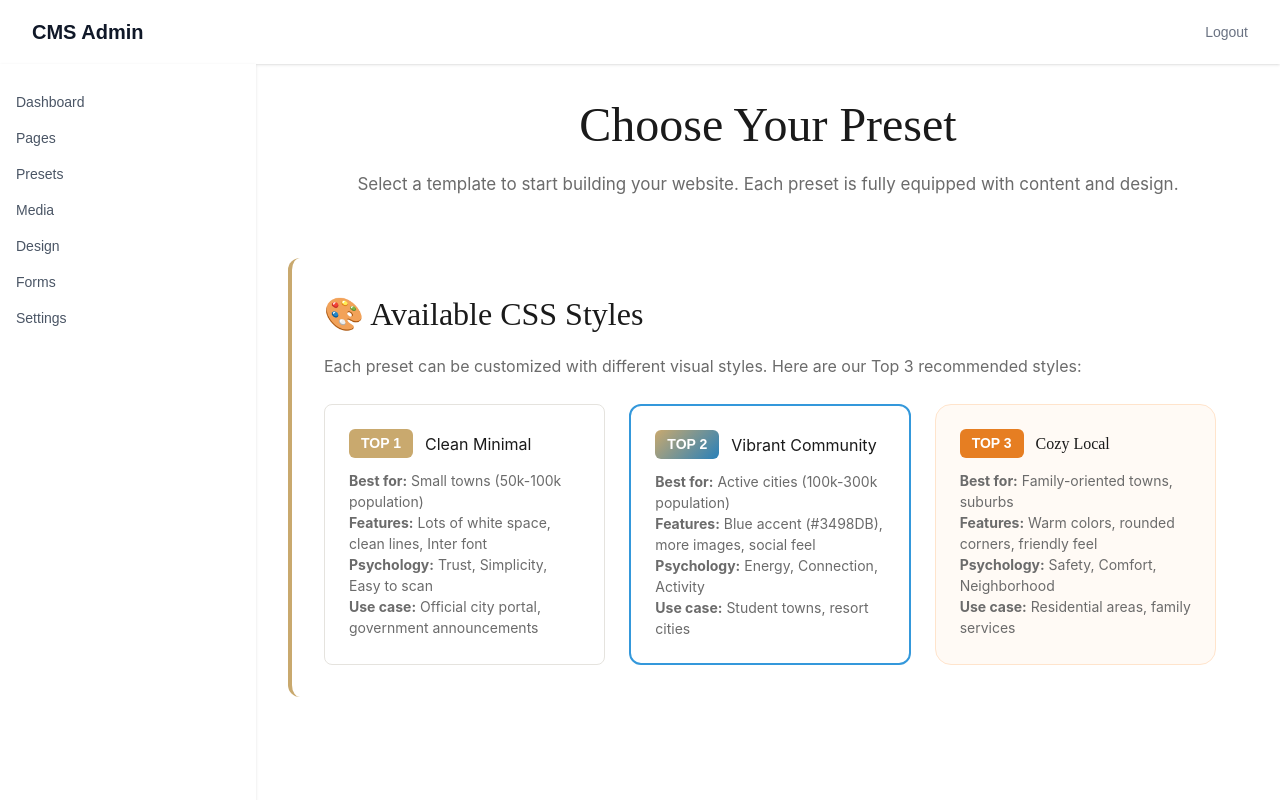
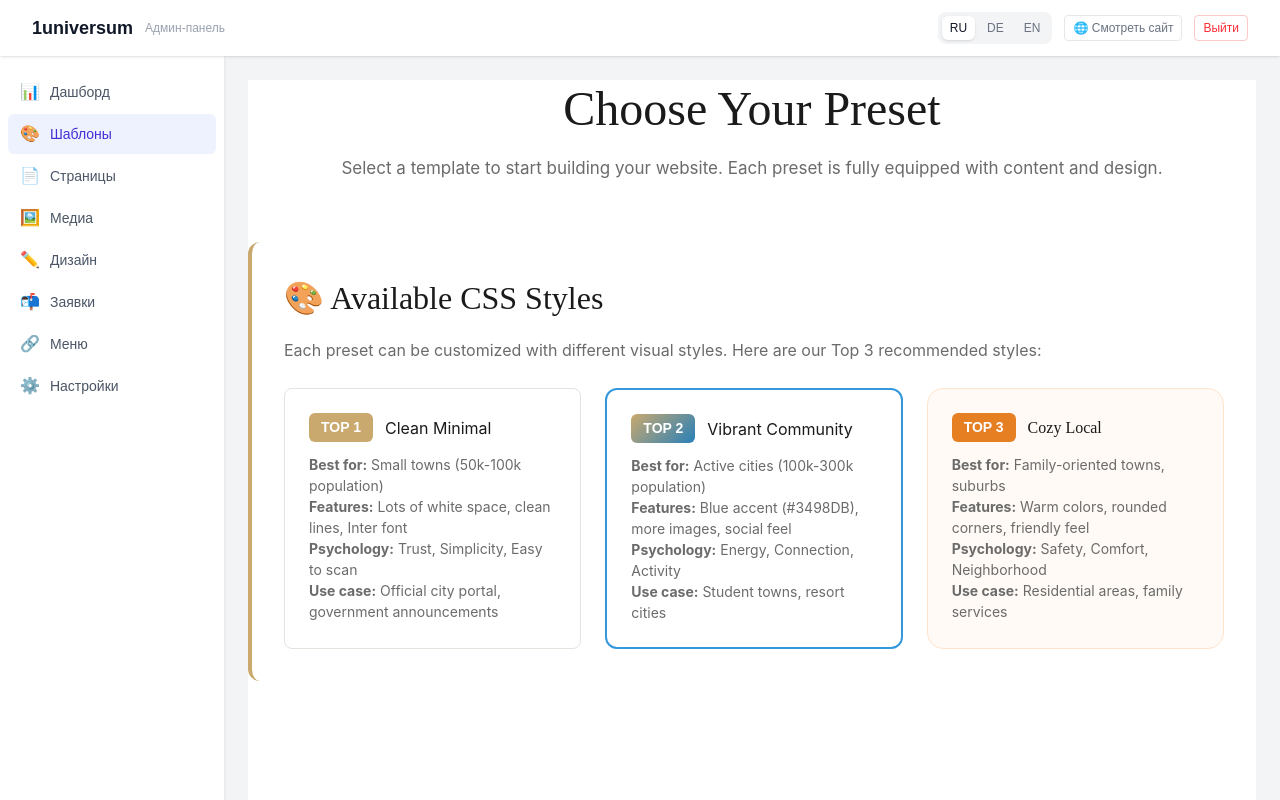
Before and after one commit to Tor2024/uiniversum, a Next.js app: page /admin/presets in a window 1280 px wide. Shown: the top 800 px of the page. Built offline with nearby package versions, Linux system fonts and the light colour scheme.

Commit message:
feat: russian admin UI + language switcher + presets in sidebar

```diff
--- /dev/null
+++ b/src/app/admin/components/AdminLayoutClient.tsx
@@ -0,0 +1,169 @@
+'use client'
+
+import Link from 'next/link'
+import { usePathname, useRouter } from 'next/navigation'
+import { useState, useEffect } from 'react'
+
+type AdminLang = 'ru' | 'de' | 'en'
+
+const translations: Record<AdminLang, Record<string, string>> = {
+  ru: {
+    title: 'Админ-панель',
+    dashboard: 'Дашборд',
+    pages: 'Страницы',
+    presets: 'Шаблоны',
+    media: 'Медиа',
+    design: 'Дизайн',
+    forms: 'Заявки',
+    menu: 'Меню',
+    settings: 'Настройки',
+    logout: 'Выйти',
+    viewSite: 'Смотреть сайт',
+  },
+  de: {
+    title: 'Admin-Panel',
+    dashboard: 'Dashboard',
+    pages: 'Seiten',
+    presets: 'Vorlagen',
+    media: 'Medien',
+    design: 'Design',
+    forms: 'Formulare',
+    menu: 'Menü',
+    settings: 'Einstellungen',
+    logout: 'Abmelden',
+    viewSite: 'Webseite ansehen',
+  },
+  en: {
+    title: 'Admin Panel',
+    dashboard: 'Dashboard',
+    pages: 'Pages',
+    presets: 'Templates',
+    media: 'Media',
+    design: 'Design',
+    forms: 'Forms',
+    menu: 'Menu',
+    settings: 'Settings',
+    logout: 'Logout',
+    viewSite: 'View Site',
+  },
+}
+
+const navItems = [
+  { key: 'dashboard', href: '/admin/dashboard', icon: '📊' },
+  { key: 'presets',   href: '/admin/presets',   icon: '🎨' },
+  { key: 'pages',     href: '/admin/pages',     icon: '📄' },
+  { key: 'media',     href: '/admin/media',     icon: '🖼️' },
+  { key: 'design',    href: '/admin/design',    icon: '✏️' },
+  { key: 'forms',     href: '/admin/forms',     icon: '📬' },
+  { key: 'menu',      href: '/admin/menu',      icon: '🔗' },
+  { key: 'settings',  href: '/admin/settings',  icon: '⚙️' },
+]
+
+export default function AdminLayoutClient({ children }: { children: React.ReactNode }) {
+  const pathname = usePathname()
+  const router = useRouter()
+
+  const [lang, setLang] = useState<AdminLang>('ru')
+
+  // Загружаем язык из localStorage при монтировании
+  useEffect(() => {
+    const saved = localStorage.getItem('admin_lang') as AdminLang | null
+    if (saved && ['ru', 'de', 'en'].includes(saved)) {
+      setLang(saved)
+    }
+  }, [])
+
+  const t = translations[lang]
+
+  function changeLang(newLang: AdminLang) {
+    setLang(newLang)
+    localStorage.setItem('admin_lang', newLang)
+  }
+
+  return (
+    <div className="min-h-screen bg-gray-100 flex flex-col">
+      {/* Header */}
+      <header className="bg-white shadow-sm sticky top-0 z-10">
+        <div className="px-4 sm:px-6 lg:px-8">
+          <div className="flex justify-between items-center h-14">
+            {/* Logo */}
+            <div className="flex items-center gap-3">
+              <span className="text-lg font-bold text-gray-900">1universum</span>
+              <span className="text-xs text-gray-400 hidden sm:block">{t.title}</span>
+            </div>
+
+            {/* Right side */}
+            <div className="flex items-center gap-3">
+              {/* Language switcher */}
+              <div className="flex items-center gap-1 bg-gray-100 rounded-lg p-1">
+                {(['ru', 'de', 'en'] as AdminLang[]).map((l) => (
+                  <button
+                    key={l}
+                    onClick={() => changeLang(l)}
+                    className={`px-2 py-1 text-xs font-medium rounded-md transition-colors ${
+                      lang === l
+                        ? 'bg-white text-gray-900 shadow-sm'
+                        : 'text-gray-500 hover:text-gray-700'
+                    }`}
+                  >
+                    {l.toUpperCase()}
+                  </button>
+                ))}
+              </div>
+
+              {/* View site */}
+              <a
+                href="/de"
+                target="_blank"
+                rel="noopener noreferrer"
+                className="hidden sm:flex items-center gap-1 text-xs text-gray-500 hover:text-gray-700 px-2 py-1 rounded border border-gray-200 hover:border-gray-300"
+              >
+                🌐 {t.viewSite}
+              </a>
+
+              {/* Logout */}
+              <form action="/api/auth/logout" method="POST">
+                <button
+                  type="submit"
+                  className="text-xs text-red-500 hover:text-red-700 px-2 py-1 rounded border border-red-200 hover:border-red-300"
+                >
+                  {t.logout}
+                </button>
+              </form>
+            </div>
+          </div>
+        </div>
+      </header>
+
+      <div className="flex flex-1">
+        {/* Sidebar */}
+        <aside className="w-56 bg-white shadow-sm flex-shrink-0">
+          <nav className="py-4 px-2 space-y-0.5">
+            {navItems.map((item) => {
+              const isActive = pathname === item.href || pathname.startsWith(item.href + '/')
+              return (
+                <Link
+                  key={item.key}
+                  href={item.href}
+                  className={`flex items-center gap-2.5 px-3 py-2 text-sm rounded-md transition-colors ${
+                    isActive
+                      ? 'bg-indigo-50 text-indigo-700 font-medium'
+                      : 'text-gray-600 hover:bg-gray-50 hover:text-gray-900'
+                  }`}
+                >
+                  <span className="text-base">{item.icon}</span>
+                  <span>{t[item.key]}</span>
+                </Link>
+              )
+            })}
+          </nav>
+        </aside>
+
+        {/* Main content */}
+        <main className="flex-1 p-6 overflow-auto">
+          {children}
+        </main>
+      </div>
+    </div>
+  )
+}
--- a/src/app/admin/dashboard/page.tsx
+++ b/src/app/admin/dashboard/page.tsx
@@ -6,113 +6,115 @@ export default async function DashboardPage() {
   return (
     <div>
       <div className="mb-8">
-        <h1 className="text-2xl font-bold text-gray-900">Dashboard</h1>
+        <h1 className="text-2xl font-bold text-gray-900">Дашборд</h1>
         <p className="mt-1 text-sm text-gray-500">
-          Welcome to your CMS admin panel
+          Добро пожаловать в панель управления сайтом
         </p>
       </div>
 
       <div className="grid grid-cols-1 md:grid-cols-2 lg:grid-cols-3 gap-6 mb-8">
-        {/* Site Info Card */}
+        {/* Site Info */}
         <div className="bg-white overflow-hidden shadow rounded-lg">
           <div className="p-5">
             <div className="flex items-center">
-              <div className="flex-shrink-0">
-                <span className="text-2xl">🌐</span>
-              </div>
+              <span className="text-2xl">🌐</span>
               <div className="ml-5 w-0 flex-1">
                 <dl>
-                  <dt className="text-sm font-medium text-gray-500 truncate">
-                    Site Title
-                  </dt>
-                  <dd className="text-lg font-medium text-gray-900">
-                    {siteData.meta.title}
-                  </dd>
-                </dl>
-              </div>
-            </div>
-          </div>
-        </div>
-
-        {/* Pages Card */}
-        <div className="bg-white overflow-hidden shadow rounded-lg">
-          <div className="p-5">
-            <div className="flex items-center">
-              <div className="flex-shrink-0">
-                <span className="text-2xl">📄</span>
-              </div>
-              <div className="ml-5 w-0 flex-1">
-                <dl>
-                  <dt className="text-sm font-medium text-gray-500 truncate">
-                    Pages
-                  </dt>
-                  <dd className="text-lg font-medium text-gray-900">
-                    1 Published
-                  </dd>
+                  <dt className="text-sm font-medium text-gray-500 truncate">Название сайта</dt>
+                  <dd className="text-lg font-medium text-gray-900">{siteData.meta.title}</dd>
                 </dl>
               </div>
             </div>
           </div>
           <div className="bg-gray-50 px-5 py-3">
-            <div className="text-sm">
-              <Link href="/admin/pages" className="font-medium text-indigo-600 hover:text-indigo-500">
-                Manage pages
-              </Link>
-            </div>
+            <Link href="/admin/settings" className="text-sm font-medium text-indigo-600 hover:text-indigo-500">
+              Настройки →
+            </Link>
           </div>
         </div>
 
-        {/* Blocks Card */}
+        {/* Pages */}
         <div className="bg-white overflow-hidden shadow rounded-lg">
           <div className="p-5">
             <div className="flex items-center">
-              <div className="flex-shrink-0">
-                <span className="text-2xl">🧱</span>
-              </div>
+              <span className="text-2xl">📄</span>
               <div className="ml-5 w-0 flex-1">
                 <dl>
-                  <dt className="text-sm font-medium text-gray-500 truncate">
-                    Total Blocks
-                  </dt>
-                  <dd className="text-lg font-medium text-gray-900">
-                    {homeData.blocks.length}
-                  </dd>
+                  <dt className="text-sm font-medium text-gray-500 truncate">Страницы</dt>
+                  <dd className="text-lg font-medium text-gray-900">1 опубликована</dd>
                 </dl>
               </div>
             </div>
           </div>
           <div className="bg-gray-50 px-5 py-3">
-            <div className="text-sm">
-              <Link href="/admin/editor/home" className="font-medium text-indigo-600 hover:text-indigo-500">
-                Edit homepage
-              </Link>
+            <Link href="/admin/pages" className="text-sm font-medium text-indigo-600 hover:text-indigo-500">
+              Управление страницами →
+            </Link>
+          </div>
+        </div>
+
+        {/* Blocks */}
+        <div className="bg-white overflow-hidden shadow rounded-lg">
+          <div className="p-5">
+            <div className="flex items-center">
+              <span className="text-2xl">🧱</span>
+              <div className="ml-5 w-0 flex-1">
+                <dl>
+                  <dt className="text-sm font-medium text-gray-500 truncate">Блоков на главной</dt>
+                  <dd className="text-lg font-medium text-gray-900">{homeData.blocks.length}</dd>
+                </dl>
+              </div>
             </div>
+          </div>
+          <div className="bg-gray-50 px-5 py-3">
+            <Link href="/admin/editor/home" className="text-sm font-medium text-indigo-600 hover:text-indigo-500">
+              Редактировать главную →
+            </Link>
           </div>
         </div>
       </div>
 
       {/* Quick Actions */}
-      <div className="bg-white shadow rounded-lg p-6">
-        <h2 className="text-lg font-medium text-gray-900 mb-4">Quick Actions</h2>
-        <div className="grid grid-cols-1 md:grid-cols-3 gap-4">
+      <div className="bg-white shadow rounded-lg p-6 mb-6">
+        <h2 className="text-lg font-medium text-gray-900 mb-4">Быстрые действия</h2>
+        <div className="grid grid-cols-1 sm:grid-cols-2 lg:grid-cols-4 gap-4">
           <Link
-            href="/admin/pages"
-            className="inline-flex items-center px-4 py-2 border border-transparent text-sm font-medium rounded-md shadow-sm text-white bg-indigo-600 hover:bg-indigo-700"
+            href="/admin/presets"
+            className="flex items-center gap-2 px-4 py-3 border-2 border-indigo-200 text-sm font-medium rounded-lg text-indigo-700 bg-indigo-50 hover:bg-indigo-100"
           >
-            Create New Page
+            🎨 Выбрать шаблон
+          </Link>
+          <Link
+            href="/admin/editor/home"
+            className="flex items-center gap-2 px-4 py-3 border border-transparent text-sm font-medium rounded-lg text-white bg-indigo-600 hover:bg-indigo-700"
+          >
+            ✏️ Редактировать сайт
           </Link>
           <Link
             href="/admin/design"
-            className="inline-flex items-center px-4 py-2 border border-gray-300 text-sm font-medium rounded-md text-gray-700 bg-white hover:bg-gray-50"
+            className="flex items-center gap-2 px-4 py-3 border border-gray-300 text-sm font-medium rounded-lg text-gray-700 bg-white hover:bg-gray-50"
           >
-            Change Design
+            🖌️ Изменить дизайн
           </Link>
           <Link
             href="/admin/media"
-            className="inline-flex items-center px-4 py-2 border border-gray-300 text-sm font-medium rounded-md text-gray-700 bg-white hover:bg-gray-50"
+            className="flex items-center gap-2 px-4 py-3 border border-gray-300 text-sm font-medium rounded-lg text-gray-700 bg-white hover:bg-gray-50"
           >
-            Upload Media
+            🖼️ Загрузить медиа
           </Link>
+        </div>
+      </div>
+
+      {/* Info banner */}
+      <div className="bg-blue-50 border border-blue-200 rounded-lg p-4">
+        <div className="flex items-start gap-3">
+          <span className="text-xl">💡</span>
+          <div>
+            <p className="text-sm font-medium text-blue-800">Начните с выбора шаблона</p>
+            <p className="text-sm text-blue-600 mt-1">
+              Перейдите в раздел <Link href="/admin/presets" className="underline font-medium">Шаблоны</Link> — там 30 готовых дизайнов для разных видов бизнеса. Выберите подходящий и настройте под себя.
+            </p>
+          </div>
         </div>
       </div>
     </div>
--- a/src/app/admin/layout.tsx
+++ b/src/app/admin/layout.tsx
@@ -1,89 +1,15 @@
-import Link from 'next/link'
 import '../globals.css'
+import AdminLayoutClient from './components/AdminLayoutClient'
 
-export default async function AdminLayout({
-  children
+export default function AdminLayout({
+  children,
 }: {
   children: React.ReactNode
 }) {
   return (
-    <html lang="de">
-      <body className="min-h-screen bg-gray-100">
-        {/* Admin Header */}
-        <header className="bg-white shadow-sm">
-          <div className="max-w-7xl mx-auto px-4 sm:px-6 lg:px-8">
-            <div className="flex justify-between items-center h-16">
-              <div className="flex items-center">
-                <h1 className="text-xl font-bold text-gray-900">CMS Admin</h1>
-              </div>
-              <nav className="flex space-x-4">
-                <form action="/api/auth/logout" method="POST">
-                  <button
-                    type="submit"
-                    className="text-sm text-gray-500 hover:text-gray-700"
-                  >
-                    Logout
-                  </button>
-                </form>
-              </nav>
-            </div>
-          </div>
-        </header>
-
-        <div className="flex">
-          {/* Sidebar */}
-          <aside className="w-64 bg-white shadow-sm min-h-[calc(100vh-4rem)]">
-            <nav className="mt-5 px-2">
-              <Link
-                href="/admin/dashboard"
-                className="group flex items-center px-2 py-2 text-sm font-medium text-gray-600 rounded-md hover:bg-gray-50 hover:text-gray-900"
-              >
-                Dashboard
-              </Link>
-              <Link
-                href="/admin/pages"
-                className="group flex items-center px-2 py-2 text-sm font-medium text-gray-600 rounded-md hover:bg-gray-50 hover:text-gray-900"
-              >
-                Pages
-              </Link>
-              <Link
-                href="/admin/presets"
-                className="group flex items-center px-2 py-2 text-sm font-medium text-gray-600 rounded-md hover:bg-gray-50 hover:text-gray-900"
-              >
-                Presets
-              </Link>
-              <Link
-                href="/admin/media"
-                className="group flex items-center px-2 py-2 text-sm font-medium text-gray-600 rounded-md hover:bg-gray-50 hover:text-gray-900"
-              >
-                Media
-              </Link>
-              <Link
-                href="/admin/design"
-                className="group flex items-center px-2 py-2 text-sm font-medium text-gray-600 rounded-md hover:bg-gray-50 hover:text-gray-900"
-              >
-                Design
-              </Link>
-              <Link
-                href="/admin/forms"
-                className="group flex items-center px-2 py-2 text-sm font-medium text-gray-600 rounded-md hover:bg-gray-50 hover:text-gray-900"
-              >
-                Forms
-              </Link>
-              <Link
-                href="/admin/settings"
-                className="group flex items-center px-2 py-2 text-sm font-medium text-gray-600 rounded-md hover:bg-gray-50 hover:text-gray-900"
-              >
-                Settings
-              </Link>
-            </nav>
-          </aside>
-
-          {/* Main Content */}
-          <main className="flex-1 p-8">
-            {children}
-          </main>
-        </div>
+    <html lang="ru">
+      <body>
+        <AdminLayoutClient>{children}</AdminLayoutClient>
       </body>
     </html>
   )
```
Also changed, not shown: 1 other file (tests, documents, lock files or other folders).
